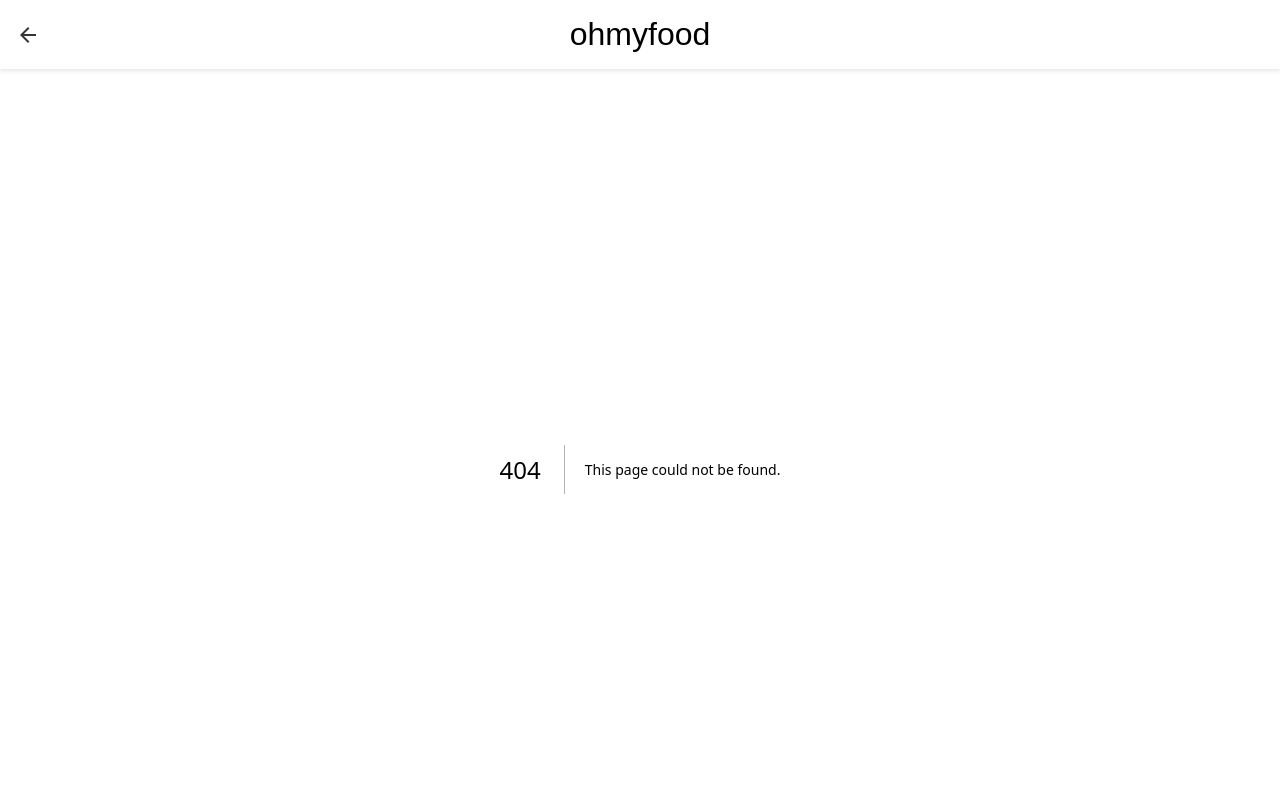
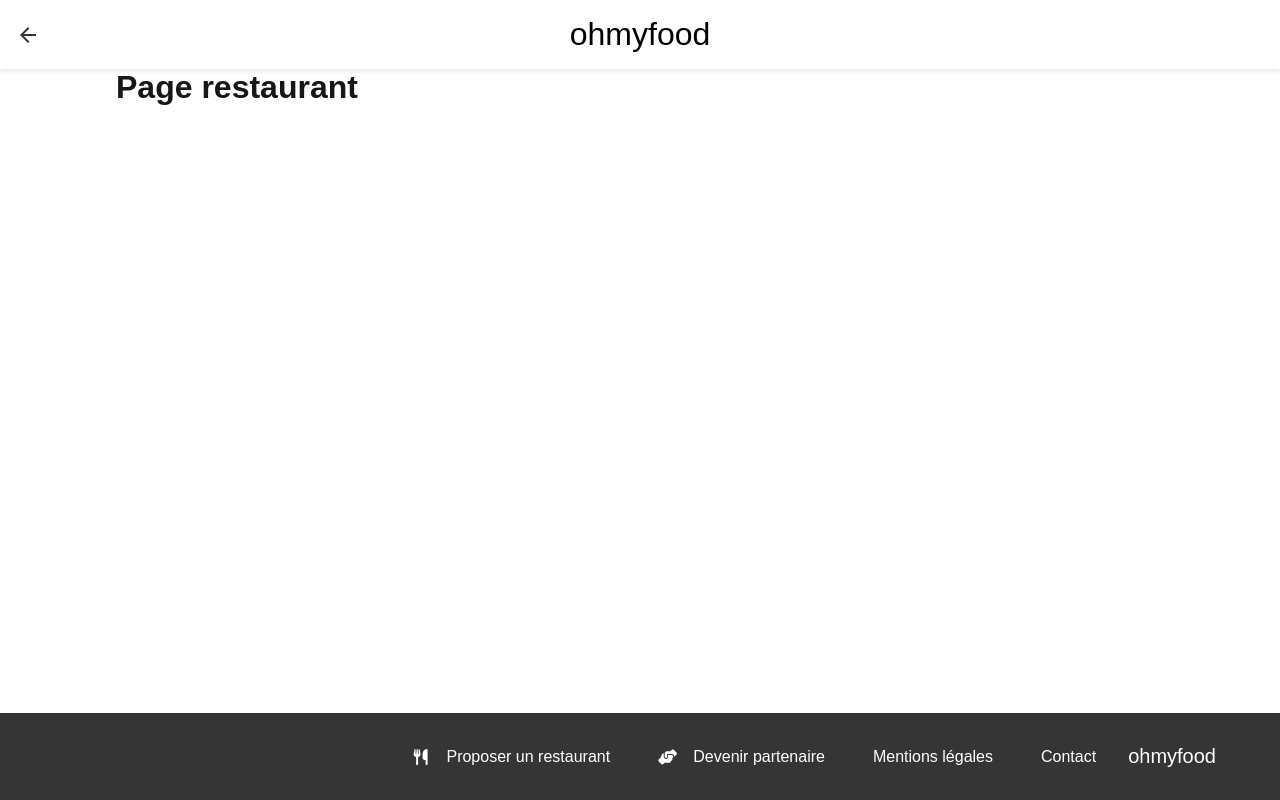
Before and after one commit to Adeline-I/ohmyfood, a Next.js app: page /restaurant/1 in a window 1280 px wide. Before the commit this address had no page. Shown: the top 800 px of the page. Built offline with nearby package versions, Linux system fonts and the light colour scheme; a web font is replaced by a local one.

Commit message:
feat(routing): add dynamic restaurant/[slug] route
closes #1

```diff
--- /dev/null
+++ b/src/app/restaurant/[slug]/page.jsx
@@ -0,0 +1,7 @@
+export default function RestaurantPage() {
+  return (
+    <div>
+      <h1>Page restaurant</h1>
+    </div>
+  );
+}
```
